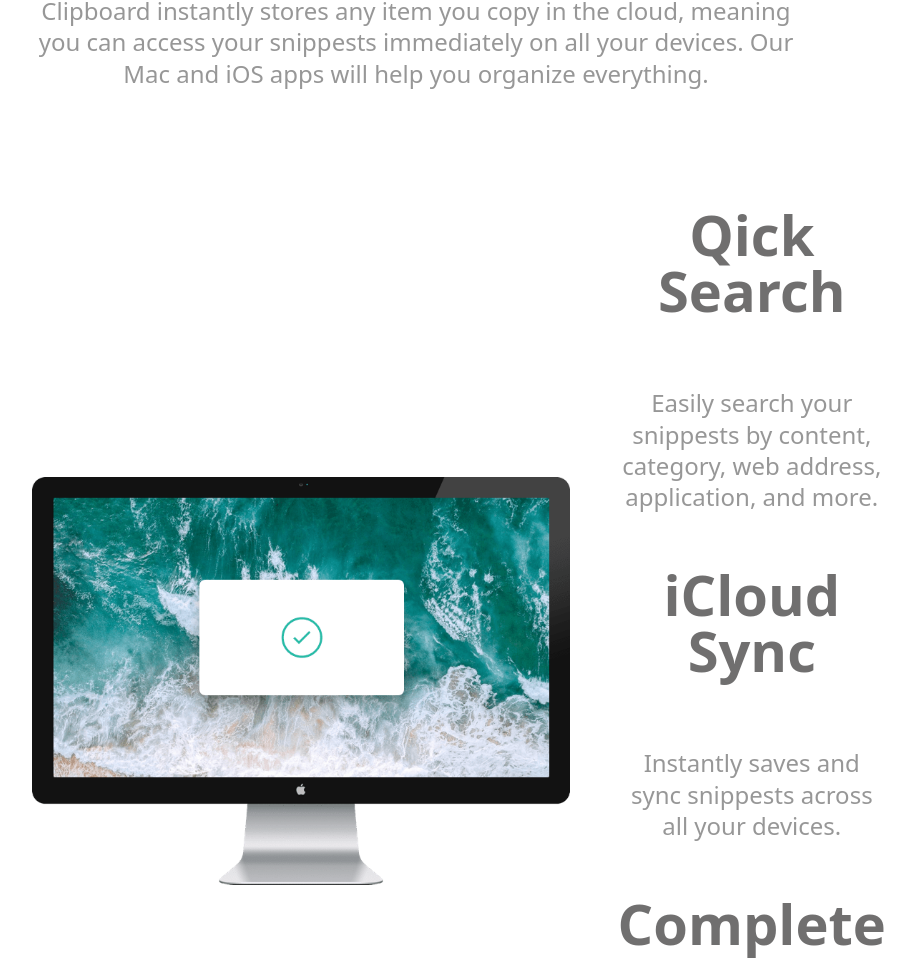
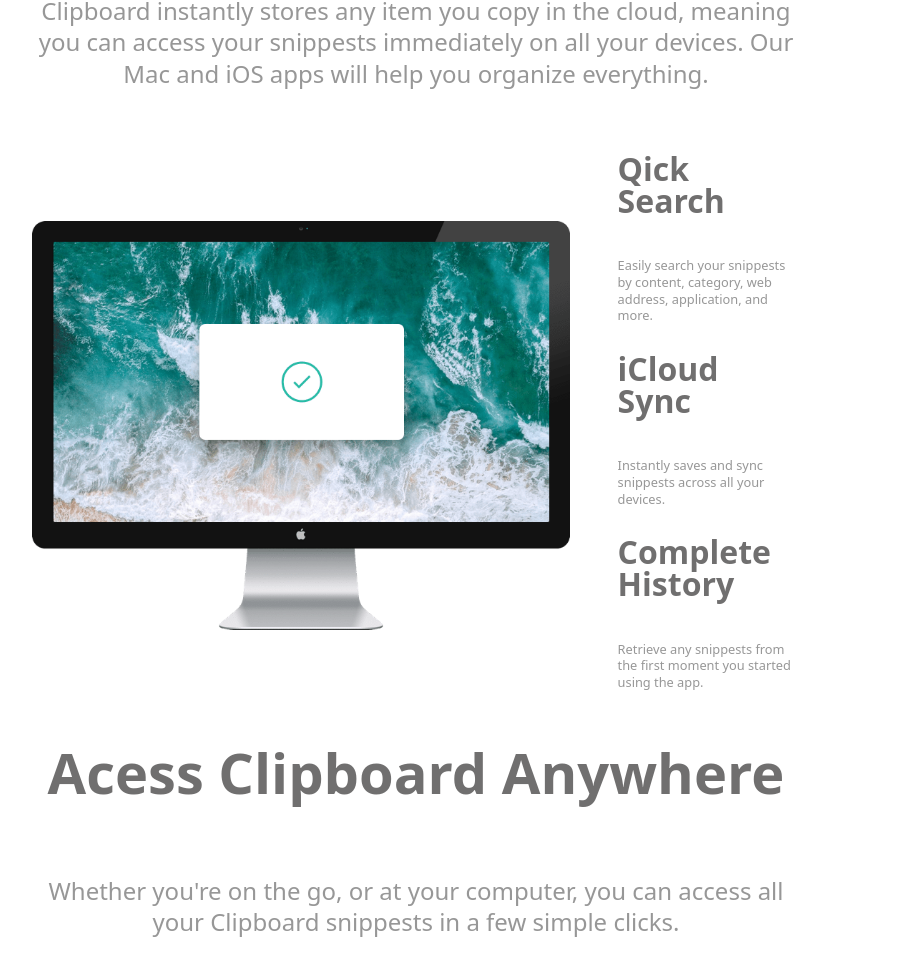
Before and after one commit to terhemeniorwua-png/clipboard-landing-page, a website: page index.html in a window 1280 px wide. Shown: the part 937-1895 px from the top of the page, without its empty margins (224-1134 px from the left). Drawn offline with Linux system fonts and the light colour scheme.

Commit message:
add flexed image section

```diff
--- a/index.html
+++ b/index.html
@@ -21,23 +21,23 @@
             </div>
         </section>
         <section class="pb-10">
-            <h2>Keep track of your snippests</h2>
+            <h2 class="">Keep track of your snippests</h2>
             <p>Clipboard instantly stores any item you copy in the cloud, meaning you can access your snippests immediately on all your devices. Our Mac and iOS apps will help you organize everything.</p>
         </section>
-        <section class="lg:flex lg:justify-between gap-12  h-[90%]">
+        <section class="lg:flex lg:justify-between gap-12">
             <img src="images/image-computer.png" alt="" class="pt-10 icon w-[70%]">
-            <div class="h-auto space-y-10 pt-12">
+            <div class=" space-y-5 div">
                 <div class="">
-                <h2 class="font-black text-lg text-gray-500">Qick Search</h2>
-            <p class="text-sm text-gray-500">Easily search your snippests by content, category, web address, application, and more.</p>
+                <h2 class="h2">Qick Search</h2>
+            <p class="paraSize">Easily search your snippests by content, category, web address, application, and more.</p>
             </div>
              <div>
-                <h2 class="font-black text-lg text-gray-500">iCloud Sync</h2>
-            <p class="text-sm text-gray-500">Instantly saves and sync snippests across all your devices.</pp>
+                <h2 class="h2">iCloud Sync</h2>
+            <p class="paraSize">Instantly saves and sync snippests across all your devices.</p>
             </div>
              <div>
-                <h2 class="font-black text-lg text-gray-500">Complete History</h2>
-            <p class="text-sm text-gray-500">Retrieve any snippests from the first moment you started using the app.</p>
+                <h2 class="h2">Complete History</h2>
+            <p class="paraSize">Retrieve any snippests from the first moment you started using the app.</p>
             </div>
         </div>
         </section>
@@ -48,7 +48,7 @@
             </div>
             </section>
         <section>
-            <img src="images/image-devices.png" alt="" class="icon">
+            <img src="images/image-devices.png" alt="" class="icon paddingtop">
         </section>
         <section>
             <h2>Supercharge your workflow</h2>
--- a/src/input.css
+++ b/src/input.css
@@ -85,6 +85,18 @@ p{
  button{
     width: 45%;
 }
+.h2{
+    font-size: 2em;
+}
+.paraSize{
+    font-size: 0.8em;
+}
+.div{
+    text-align: start;
+}
+.paddingtop{
+
+}
 }
 
 
```
Also changed, not shown: src/output.css.
